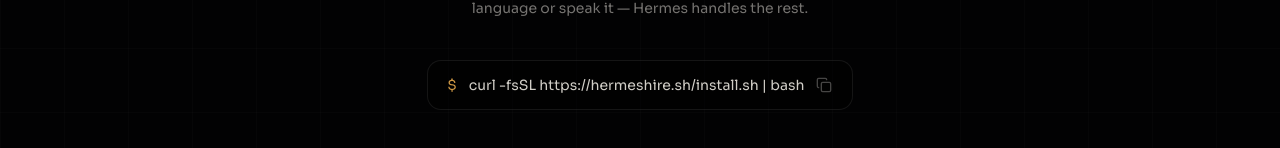
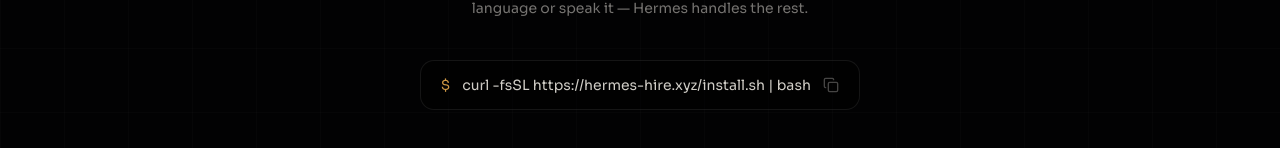
Before and after one commit to shivanandasai-altir/hermes-hire, a Next.js app: page / in a window 1280 px wide. Shown: the part 400-548 px from the top of the page. Built offline with nearby package versions, Linux system fonts and the light colour scheme.

Commit message:
Update installation script and CLI commands to use the new domain for HermesHire
- Changed the installation command and script URL from `hermeshire.sh` to `hermes-hire.xyz` for consistency and accuracy.
- Updated the `install.sh` script to clone the repository from the new GitHub URL.

```diff
--- a/app/page.tsx
+++ b/app/page.tsx
@@ -19,7 +19,7 @@
   {
     icon: TerminalIcon,
     title: "One-Curl Install",
-    desc: "curl -fsSL https://hermeshire.sh/install.sh | bash — installed in 10 seconds. No Docker, no database, no setup.",
+    desc: "curl -fsSL https://hermes-hire.xyz/install.sh | bash — installed in 10 seconds. No Docker, no database, no setup.",
   },
   {
     icon: Mic,
@@ -94,7 +94,7 @@
   const [copied, setCopied] = useState(false);
 
   const copyToClipboard = async () => {
-    await navigator.clipboard.writeText('curl -fsSL https://hermeshire.sh/install.sh | bash');
+    await navigator.clipboard.writeText('curl -fsSL https://hermes-hire.xyz/install.sh | bash');
     setCopied(true);
     setTimeout(() => setCopied(false), 2000);
   };
@@ -102,7 +102,7 @@
   return (
     <div className="inline-flex items-center gap-3 bg-black/40 border border-white/[0.08] rounded-xl px-5 py-3.5 font-mono text-sm">
       <span className="text-[var(--gold)]">$</span>
-      <code className="text-[var(--cream)]/90">curl -fsSL https://hermeshire.sh/install.sh | bash</code>
+      <code className="text-[var(--cream)]/90">curl -fsSL https://hermes-hire.xyz/install.sh | bash</code>
       <button
         onClick={copyToClipboard}
         className="text-[var(--cream)]/30 hover:text-[var(--gold)] transition-colors"
@@ -357,7 +357,7 @@
           <div className="flex flex-col items-center gap-4">
             <div className="inline-flex items-center gap-3 bg-black/60 border border-white/[0.08] rounded-xl px-5 py-3.5 font-mono text-sm">
               <span className="text-[var(--gold)]">$</span>
-              <code className="text-[var(--cream)]/90">curl -fsSL https://hermeshire.sh/install.sh | bash</code>
+              <code className="text-[var(--cream)]/90">curl -fsSL https://hermes-hire.xyz/install.sh | bash</code>
             </div>
             <Link href="/login" className="hermes-btn text-base py-3.5 px-8">
               Try the Demo
```
Also changed, not shown: 1 other file (tests, documents, lock files or other folders).
